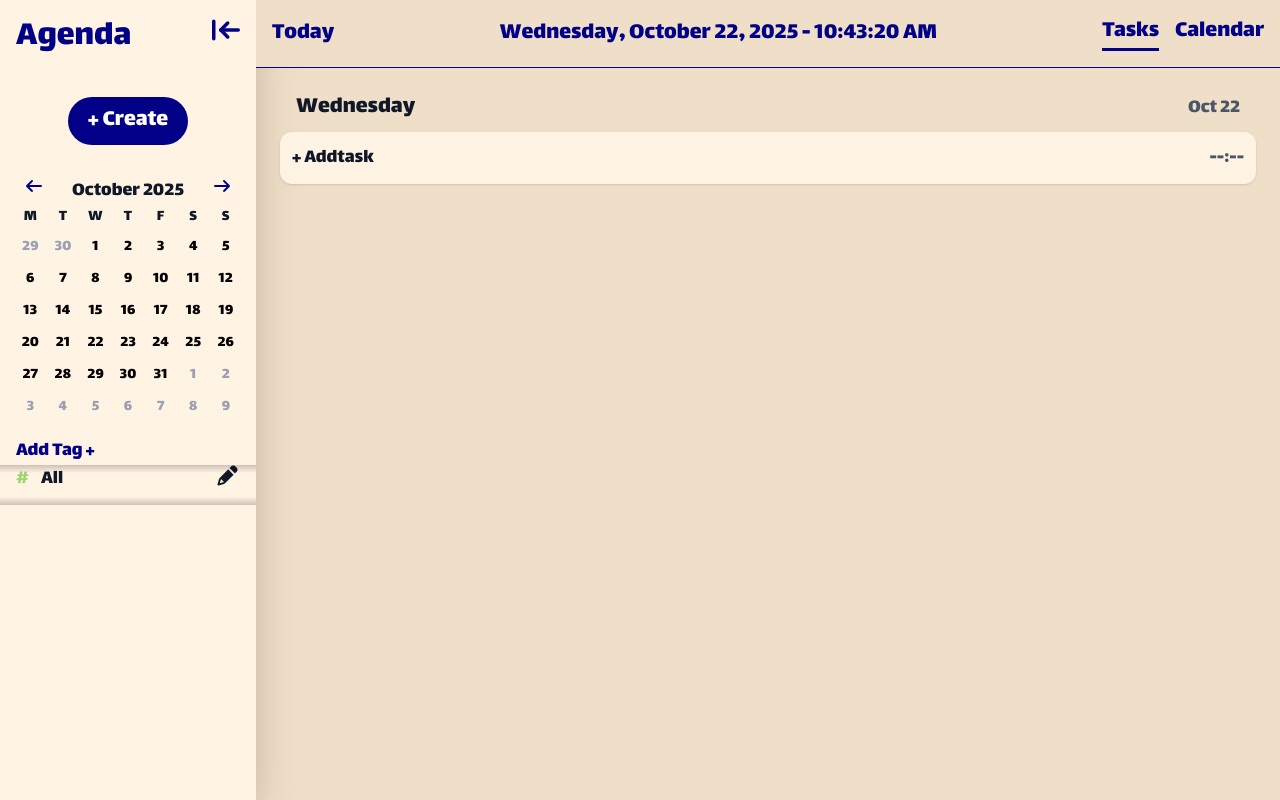
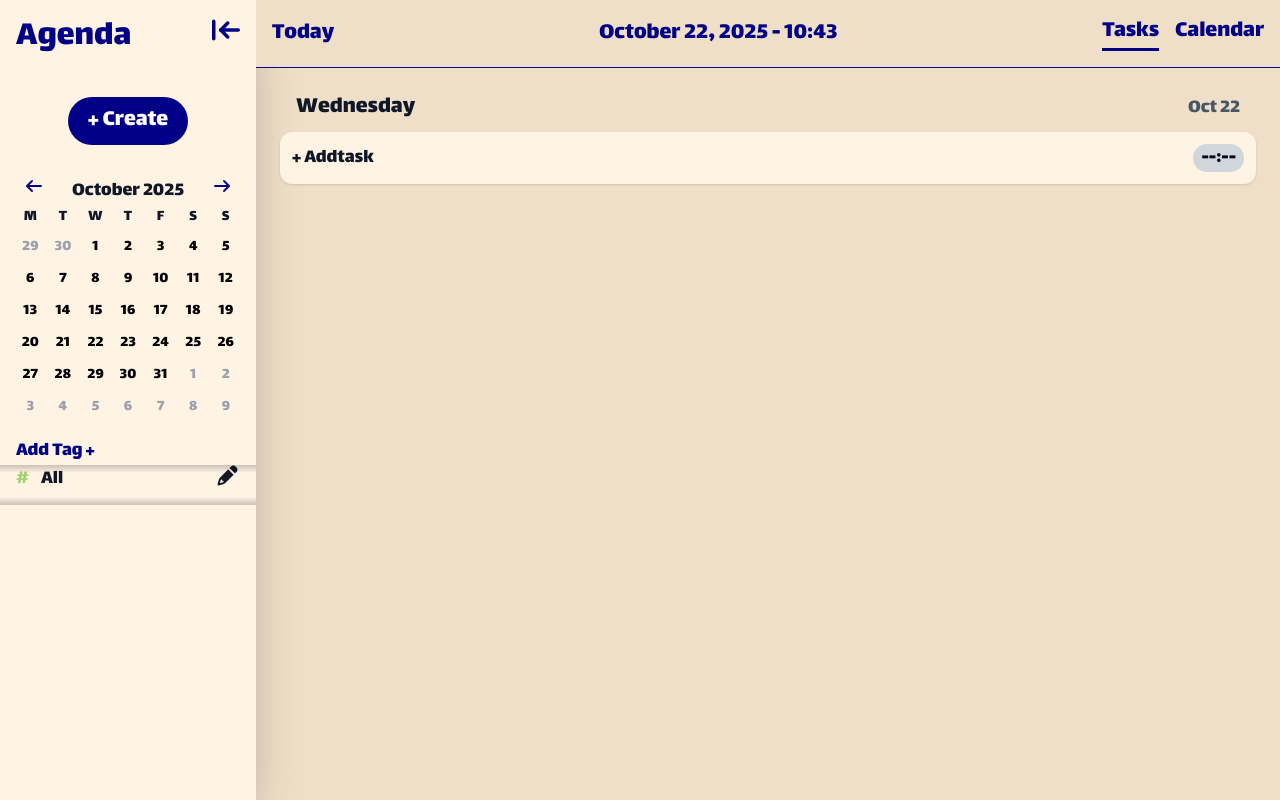
Before and after one commit to bedirhanozcan978/Agenda, a React (Vite) app: page / in a window 1280 px wide. Built offline with nearby package versions, Linux system fonts and the light colour scheme.

Commit message:
UI/UX improvement

```diff
--- a/src/components/DayView.jsx
+++ b/src/components/DayView.jsx
@@ -1,4 +1,4 @@
-import { useState } from "react";
+import { useState, useRef } from "react";
 
 import AddTaskModal from './AddTaskModal';
 import EditTaskModal from './EditTaskModal';
@@ -33,9 +33,36 @@ export default function DayView({ day, tasks, addTask, updateTask, deleteTask, t
     setEditModalOpen(true);
   };
 
+  //Scroll Function
+  const scrollRef = useRef(null);
+
+  const handleMouseDown = (e) => {
+    const el = scrollRef.current;
+    el.isDown = true;
+    el.startY = e.pageY - el.offsetTop;
+    el.scrollTopStart = el.scrollTop;
+  };
+
+  const handleMouseLeave = () => (scrollRef.current.isDown = false);
+  const handleMouseUp = () => (scrollRef.current.isDown = false);
+
+  const handleMouseMove = (e) => {
+    const el = scrollRef.current;
+    if (!el.isDown) return;
+    e.preventDefault();
+    const y = e.pageY - el.offsetTop;
+    const walk = (y - el.startY)
+    el.scrollTop = el.scrollTopStart - walk;
+  };
+
   return (
    <>
-   <div className="flex p-6 gap-4 font-lalezar">
+   <div className="flex p-6 gap-4 font-lalezar overflow-y-auto scrollbar-hide"
+    ref={scrollRef}
+    onMouseDown={handleMouseDown}
+    onMouseLeave={handleMouseLeave}
+    onMouseUp={handleMouseUp}
+    onMouseMove={handleMouseMove}>
 
       <div className="flex-1">
         <div className="px-4 flex flex-row items-baseline justify-between ">
@@ -46,9 +73,9 @@ export default function DayView({ day, tasks, addTask, updateTask, deleteTask, t
         <div className="flex flex-col gap-2">
           {tasks.map(task => <TaskCard key={task.id} task={task} updateTask={updateTask} deleteTask={deleteTask} onEdit={() => handleEditClick(task)} tags={tags}/>)}
 
-          <div className="bg-creme rounded-xl text-xl shadow p-3 flex flex-row justify-between items-baseline" onClick={() => setAddModalOpen(true)}>
+          <div className="bg-creme rounded-xl text-xl shadow p-3 flex flex-row justify-between items-baseline mb-3" onClick={() => setAddModalOpen(true)}>
             <p>+ Addtask</p>
-            <p className="text-gray-600"> --:-- </p>
+            <p className="text-gray-950 bg-gray-300 px-2 rounded-full"> --:-- </p>
           </div>
         </div>
       </div>
--- a/src/components/Header.jsx
+++ b/src/components/Header.jsx
@@ -12,9 +12,11 @@ export default function Header(){
     return () => clearInterval(interval);
   }, []);
 
-  const options = { weekday: 'long', year: 'numeric', month: 'long', day: 'numeric' };
+  const options = { year: 'numeric', month: 'long', day: 'numeric' };
   const dateString = currentTime.toLocaleDateString(undefined, options);
-  const timeString = currentTime.toLocaleTimeString();
+
+  const timeOptions = { hour: '2-digit', minute: '2-digit', hour12: false };
+  const timeString = currentTime.toLocaleTimeString(undefined, timeOptions);
 
   return (
     <header className="flex items-center justify-between p-4 border-b border-ocean bg-sand font-lalezar text-2xl">
--- a/src/components/TaskCard.jsx
+++ b/src/components/TaskCard.jsx
@@ -23,14 +23,14 @@ export default function TaskCard({ task, updateTask, onEdit, tags }) {
 
           </label>
         </div>
-        <p className="text-gray-600">{task.start} / {task.end}</p>
+        <p className="text-gray-950 bg-gray-300 px-2 rounded-full mb-1">{task.start} / {task.end}</p>
       </div>
 
       <div className="w-full flex flex-row border-t border-gray-600">
         <p className="text-sm pr-1">Tags:</p>
         {task.tags.map(tagId => {
           const tagObj = tags.find(t => t.id === tagId);
-          if (!tagObj) return null; // Tag silinmişse hata verme
+          if (!tagObj) return null;
           return (
             <span
             key={tagId}
```
